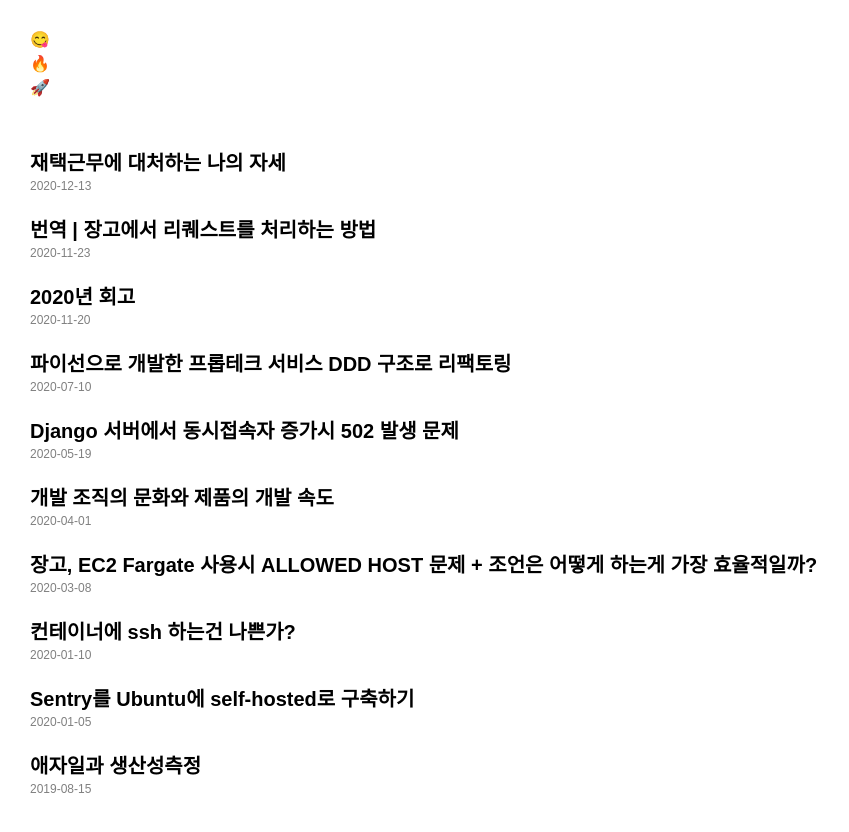
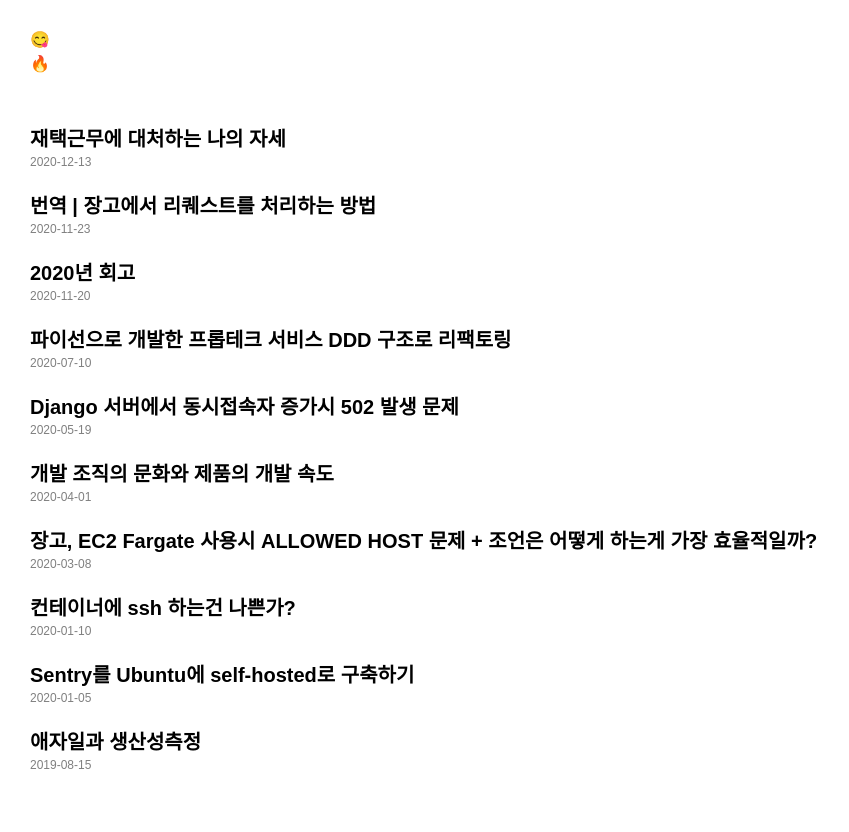
Before and after one commit to suhyunbaik/test, a Next.js app: page / in a window 1280 px wide. Shown: the top 832 px of the page, without its empty margins (0-849 px from the left). Built offline with nearby package versions, Linux system fonts and the light colour scheme.

Commit message:
:sparkles: remove unused menu

```diff
--- a/pages/index.js
+++ b/pages/index.js
@@ -16,7 +16,6 @@ export default function Home({allPostsData}) {
             <section className={styles.navigation}>
                 <div><Link href="/posts/profile">😋</Link></div>
                 <div><Link href="/">🔥</Link></div>
-                <div><Link href="/">🚀</Link></div>
             </section>
 
             <section>
--- a/pages/posts/[id].js
+++ b/pages/posts/[id].js
@@ -18,7 +18,6 @@ export default function Post({postData}) {
             <section className={styles.navigation}>
                 <div><Link href="/posts/profile">😋</Link></div>
                 <div><Link href="/">🔥</Link></div>
-                <div><Link href="/">🚀</Link></div>
             </section>
 
             <section>
--- a/pages/posts/profile.js
+++ b/pages/posts/profile.js
@@ -15,7 +15,6 @@ export default function Profile() {
             <section className={styles.navigation}>
                 <div><Link href="/posts/profile">😋</Link></div>
                 <div><Link href="/">🔥</Link></div>
-                <div><Link href="/">🚀</Link></div>
             </section>
 
             <article>
```
